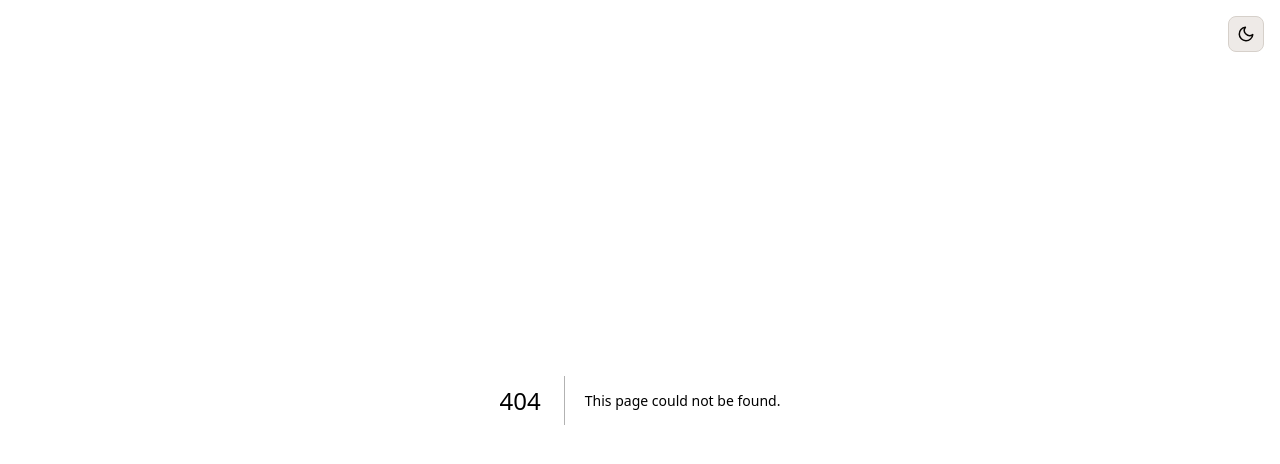
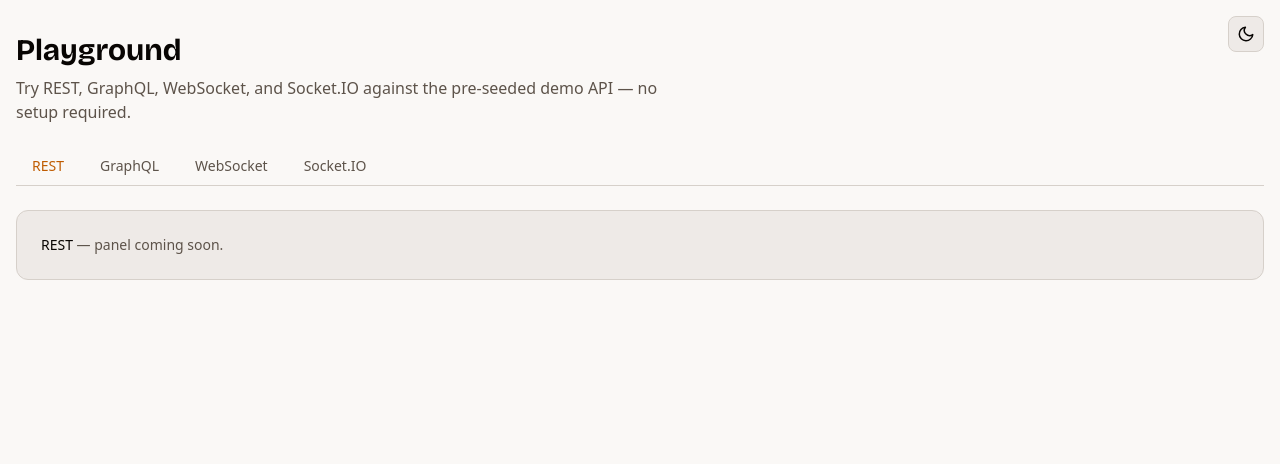
Before and after one commit to deepakkumardewani/mockforge, a Next.js app in the folder apps/web/: page /playground in a window 1280 px wide. Before the commit this address had no page. Shown: the top 464 px of the page. Built offline with nearby package versions, Linux system fonts and the light colour scheme.

Commit message:
feat(web): scaffold playground route with Radix tabs
Add `/playground` with a shell header and four-protocol tab strip using
@radix-ui/react-tabs; placeholders swap per tab until vertical slices ship.

```diff
--- a/apps/web/package.json
+++ b/apps/web/package.json
@@ -19,6 +19,7 @@
     "@radix-ui/react-dropdown-menu": "^2.1.4",
     "@radix-ui/react-select": "^2.1.4",
     "@radix-ui/react-switch": "^1.1.2",
+    "@radix-ui/react-tabs": "^1.1.13",
     "@radix-ui/react-tooltip": "^1.1.6",
     "@tanstack/react-query": "^5.62.8",
     "framer-motion": "^11.15.0",
--- /dev/null
+++ b/apps/web/src/app/playground/page.tsx
@@ -0,0 +1,11 @@
+import type { Metadata } from "next";
+import { Playground } from "@/components/playground/Playground";
+
+export const metadata: Metadata = {
+  title: "Playground — MockForge",
+  description: "Try REST, GraphQL, WebSocket, and Socket.IO against the demo API.",
+};
+
+export default function PlaygroundPage() {
+  return <Playground />;
+}
--- /dev/null
+++ b/apps/web/src/components/playground/Playground.tsx
@@ -0,0 +1,20 @@
+"use client";
+
+import { PlaygroundTabs } from "@/components/playground/PlaygroundTabs";
+
+export function Playground() {
+  return (
+    <main className="min-h-screen px-4 py-8">
+      <div className="mx-auto max-w-7xl space-y-6">
+        <header>
+          <h1 className="font-display text-3xl font-bold text-[var(--color-text-primary)]">Playground</h1>
+          <p className="mt-2 max-w-2xl text-[var(--color-text-muted)]">
+            Try REST, GraphQL, WebSocket, and Socket.IO against the pre-seeded demo API — no setup required.
+          </p>
+        </header>
+
+        <PlaygroundTabs />
+      </div>
+    </main>
+  );
+}
--- /dev/null
+++ b/apps/web/src/components/playground/PlaygroundTabs.tsx
@@ -0,0 +1,55 @@
+"use client";
+
+import * as Tabs from "@radix-ui/react-tabs";
+
+const TRIGGER_CLASS =
+  "rounded-lg px-4 py-2 text-sm font-medium text-[var(--color-text-muted)] outline-none transition-colors " +
+  "focus-visible:ring-2 focus-visible:ring-[var(--color-accent)] focus-visible:ring-offset-2 " +
+  "focus-visible:ring-offset-[var(--color-surface)] data-[state=active]:text-[var(--color-accent)]";
+
+export function PlaygroundTabs() {
+  return (
+    <Tabs.Root defaultValue="rest">
+      <Tabs.List
+        aria-label="Protocol"
+        className="flex flex-wrap gap-1 border-b border-[var(--color-border)] pb-px"
+      >
+        <Tabs.Trigger value="rest" className={TRIGGER_CLASS}>
+          REST
+        </Tabs.Trigger>
+        <Tabs.Trigger value="graphql" className={TRIGGER_CLASS}>
+          GraphQL
+        </Tabs.Trigger>
+        <Tabs.Trigger value="websocket" className={TRIGGER_CLASS}>
+          WebSocket
+        </Tabs.Trigger>
+        <Tabs.Trigger value="socketio" className={TRIGGER_CLASS}>
+          Socket.IO
+        </Tabs.Trigger>
+      </Tabs.List>
+
+      <Tabs.Content value="rest" tabIndex={0} className="mt-6 outline-none">
+        <PlaceholderPanel tab="REST" />
+      </Tabs.Content>
+      <Tabs.Content value="graphql" tabIndex={0} className="mt-6 outline-none">
+        <PlaceholderPanel tab="GraphQL" />
+      </Tabs.Content>
+      <Tabs.Content value="websocket" tabIndex={0} className="mt-6 outline-none">
+        <PlaceholderPanel tab="WebSocket" />
+      </Tabs.Content>
+      <Tabs.Content value="socketio" tabIndex={0} className="mt-6 outline-none">
+        <PlaceholderPanel tab="Socket.IO" />
+      </Tabs.Content>
+    </Tabs.Root>
+  );
+}
+
+function PlaceholderPanel({ tab }: { tab: string }) {
+  return (
+    <div className="rounded-xl border border-[var(--color-border)] bg-[var(--color-surface-raised)] p-6">
+      <p className="text-sm text-[var(--color-text-muted)]">
+        <span className="font-medium text-[var(--color-text-primary)]">{tab}</span> — panel coming soon.
+      </p>
+    </div>
+  );
+}
```
Also changed, not shown: 1 other file (tests, documents, lock files or other folders).
